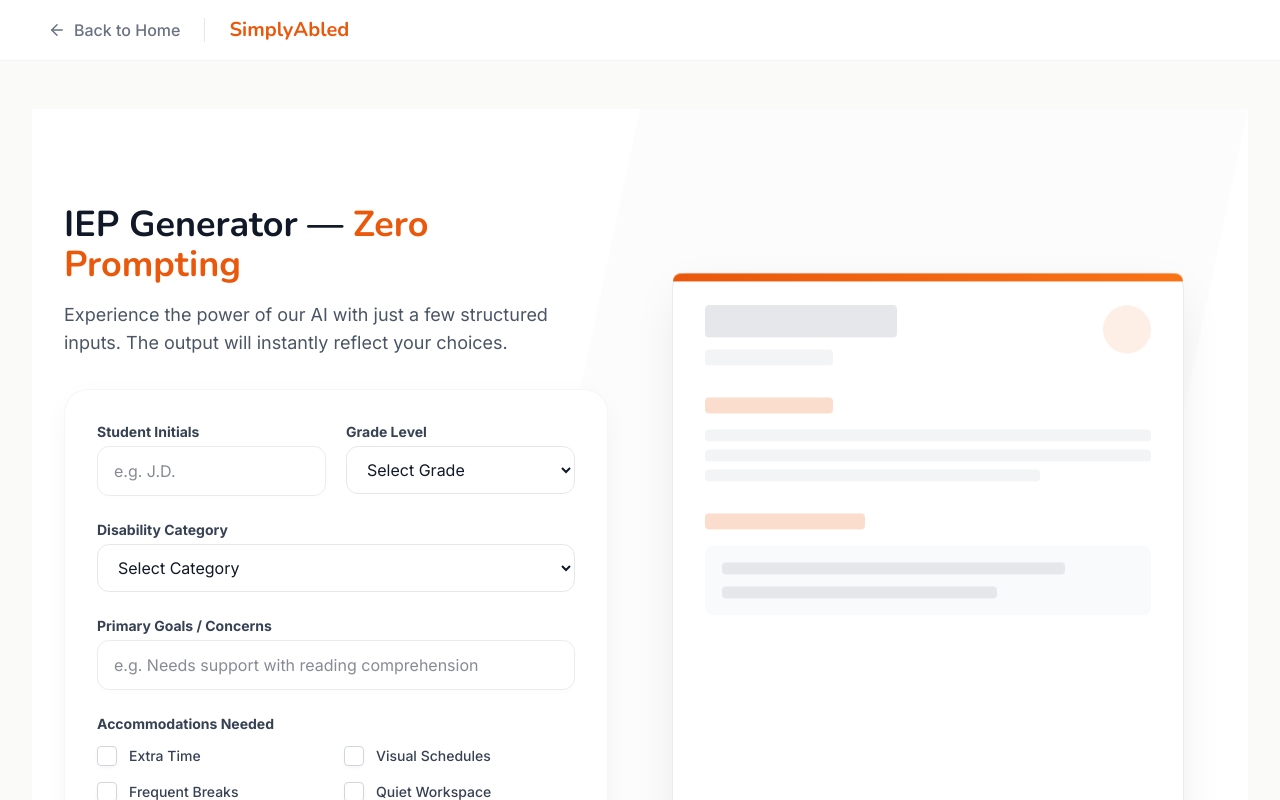
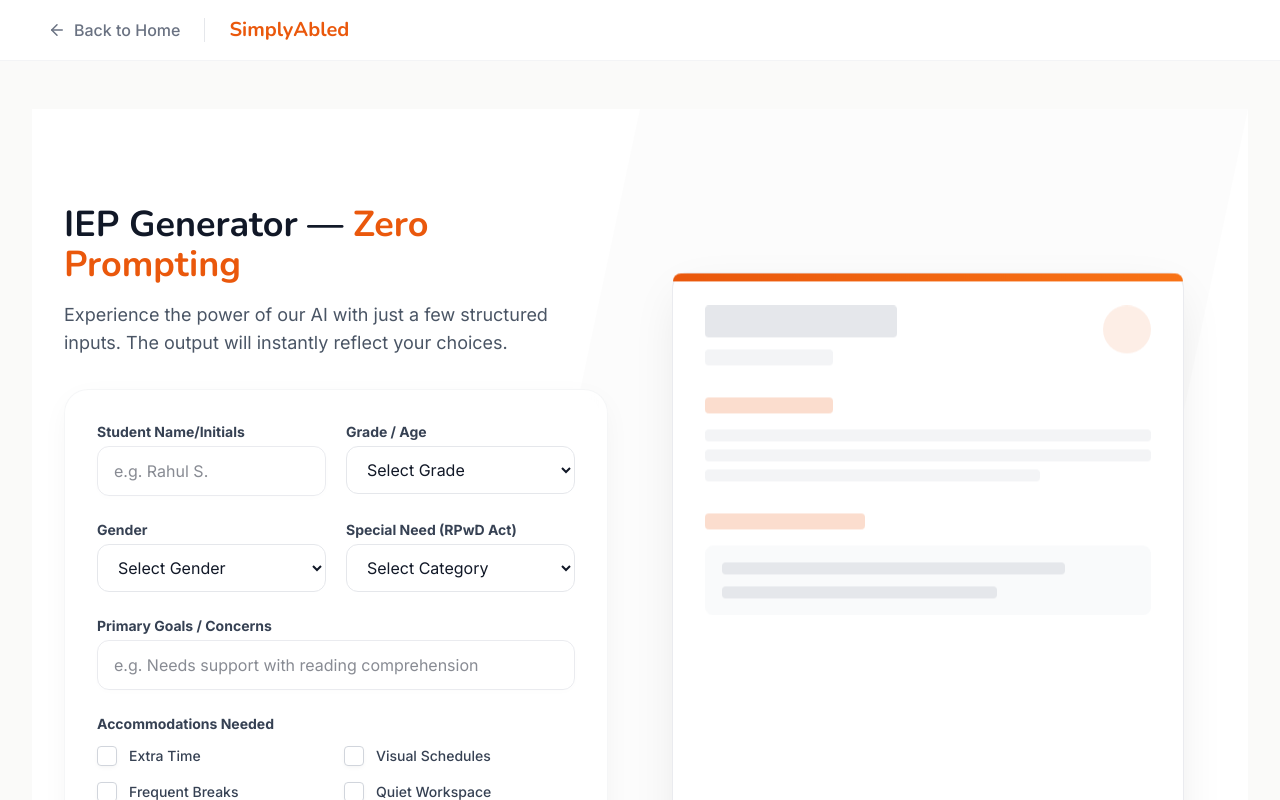
Before and after one commit to nk1041/gravity, a React (Vite) app: page /tool/iep in a window 1280 px wide. Shown: the top 800 px of the page. Built offline with nearby package versions, Linux system fonts and the light colour scheme.

Commit message:
Redesign IEP generator for Indian school format and RPwD terminology

```diff
--- a/src/components/DocumentGenerator.jsx
+++ b/src/components/DocumentGenerator.jsx
@@ -16,6 +16,7 @@ const DocumentGenerator = ({ defaultType = 'iep' }) => {
   const [formData, setFormData] = useState({
     initials: '',
     grade: '',
+    gender: '',
     category: '',
     type: defaultType,
     goals: '',
@@ -109,7 +110,7 @@ const DocumentGenerator = ({ defaultType = 'iep' }) => {
   // Helper to generate dynamic content based on selections
   const getDocumentTitle = () => {
     switch (formData.type) {
-      case 'iep': return 'Individualized Education Program (IEP)';
+      case 'iep': return 'Individualized Education Plan (IEP)';
       case 'itp': return 'Individualized Transition Plan (ITP)';
       case 'lp': return 'Differentiated Lesson Plan';
       default: return 'Document Preview';
@@ -164,6 +165,7 @@ const DocumentGenerator = ({ defaultType = 'iep' }) => {
       doc.setFontSize(10);
 
       // Clean basic markdown for PDF text output (remove bold/italics markers)
+      // Note: A true table rendering in PDF would require jspdf-autotable, but this works as a baseline text export.
       const cleanText = generatedContent.replace(/[*_]/g, '');
       const paragraphs = cleanText.split('\n').filter(p => p.trim() !== '');
 
@@ -257,14 +259,14 @@ const DocumentGenerator = ({ defaultType = 'iep' }) => {
                   <div className="grid grid-cols-1 md:grid-cols-2 gap-5">
                     {formData.type !== 'lp' ? (
                       <div>
-                        <label className="block text-sm font-bold text-gray-700 mb-1">Student Initials</label>
+                        <label className="block text-sm font-bold text-gray-700 mb-1">Student Name/Initials</label>
                         <input
                           required
                           name="initials"
                           value={formData.initials}
                           onChange={handleInputChange}
                           type="text"
-                          placeholder="e.g. J.D."
+                          placeholder="e.g. Rahul S."
                           className="w-full px-4 py-3 rounded-xl border border-gray-200/80 focus:ring-4 focus:ring-primary/15 focus:border-primary outline-none transition-all duration-300 ease-linear-curve hover:border-primary/40 shadow-[0_2px_10px_-2px_rgba(0,0,0,0.02)]"
                         />
                       </div>
@@ -287,7 +289,7 @@ const DocumentGenerator = ({ defaultType = 'iep' }) => {
                       </div>
                     )}
                     <div>
-                      <label className="block text-sm font-bold text-gray-700 mb-1">Grade Level</label>
+                      <label className="block text-sm font-bold text-gray-700 mb-1">Grade / Age</label>
                       <select
                         required
                         name="grade"
@@ -296,33 +298,58 @@ const DocumentGenerator = ({ defaultType = 'iep' }) => {
                         className="w-full px-4 py-3 rounded-xl border border-gray-200 focus:ring-2 focus:ring-primary/20 focus:border-primary outline-none transition-all bg-white"
                       >
                         <option value="">Select Grade</option>
-                        <option value="k">Kindergarten</option>
-                        <option value="1">1st Grade</option>
-                        <option value="3">3rd Grade</option>
-                        <option value="6-8">Middle School</option>
-                        <option value="9-12">High School</option>
+                        <option value="k">Kindergarten / Age 5</option>
+                        <option value="1">1st Grade / Age 6</option>
+                        <option value="2">2nd Grade / Age 7</option>
+                        <option value="3">3rd Grade / Age 8</option>
+                        <option value="4">4th Grade / Age 9</option>
+                        <option value="5">5th Grade / Age 10</option>
+                        <option value="6-8">Middle School (Ages 11-14)</option>
+                        <option value="9-12">High School (Ages 14-18)</option>
                       </select>
                     </div>
                   </div>
 
+                  <div className="grid grid-cols-1 md:grid-cols-2 gap-5">
                     {formData.type === 'iep' && (
                       <div>
-                      <label className="block text-sm font-bold text-gray-700 mb-1">Disability Category</label>
+                        <label className="block text-sm font-bold text-gray-700 mb-1">Gender</label>
+                        <select
+                          required
+                          name="gender"
+                          value={formData.gender}
+                          onChange={handleInputChange}
+                          className="w-full px-4 py-3 rounded-xl border border-gray-200 focus:ring-2 focus:ring-primary/20 focus:border-primary outline-none transition-all bg-white"
+                        >
+                          <option value="">Select Gender</option>
+                          <option value="Male">Male</option>
+                          <option value="Female">Female</option>
+                          <option value="Other">Other</option>
+                        </select>
+                      </div>
+                    )}
+                    {formData.type === 'iep' && (
+                      <div>
+                        <label className="block text-sm font-bold text-gray-700 mb-1">Special Need (RPwD Act)</label>
                         <select
                           required
                           name="category"
                           value={formData.category}
                           onChange={handleInputChange}
-                        className="w-full px-4 py-3 rounded-xl border border-gray-200 focus:ring-2 focus:ring-primary/20 focus:border-primary outline-none transition-all bg-white"
+                          className="w-full px-4 py-3 rounded-xl border border-gray-200 focus:ring-2 focus:ring-primary/20 focus:border-primary outline-none transition-all bg-white truncate"
                         >
                           <option value="">Select Category</option>
-                        <option value="autism">Autism</option>
-                        <option value="sld">Specific Learning Disability</option>
-                        <option value="sli">Speech/Language Impairment</option>
-                        <option value="edd">Emotional Disturbance</option>
+                          <option value="Autism Spectrum Disorder (ASD)">Autism Spectrum Disorder (ASD)</option>
+                          <option value="Specific Learning Disability">Specific Learning Disability</option>
+                          <option value="Intellectual Disability">Intellectual Disability</option>
+                          <option value="Speech and Language Disability">Speech and Language Disability</option>
+                          <option value="Hearing Impairment">Hearing Impairment</option>
+                          <option value="Visual Impairment">Visual Impairment</option>
+                          <option value="Multiple Disabilities">Multiple Disabilities</option>
                         </select>
                       </div>
                     )}
+                  </div>
 
                   {formData.type === 'itp' && (
                     <div>
```
Also changed, not shown: 1 other file (tests, documents, lock files or other folders). Lines whose indentation alone changed are shown as unchanged.
